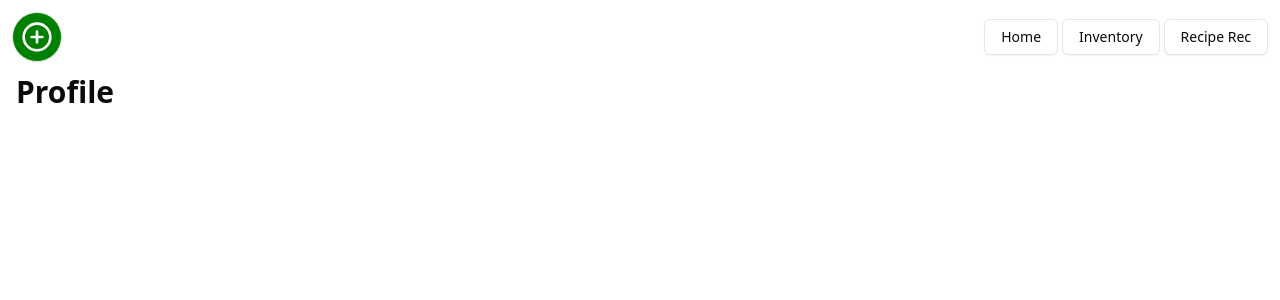
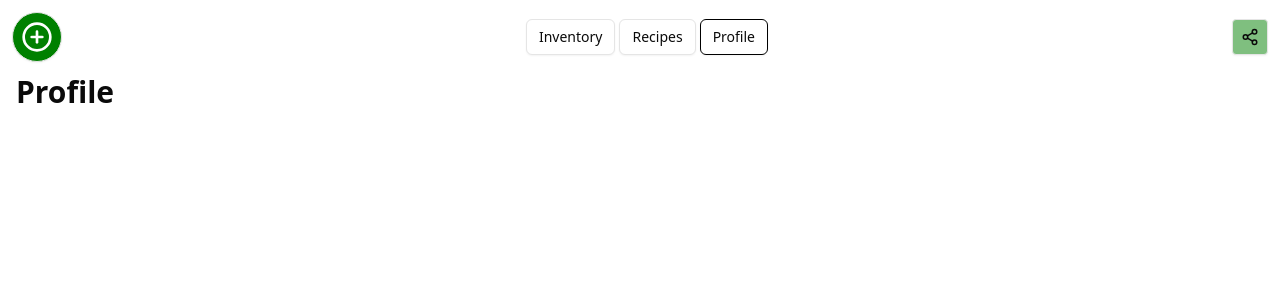
Before and after one commit to bellaw2022/food-waste-webapp, a React (Vite) app in the folder fridgify-frontend/: page /profile in a window 1280 px wide. Shown: the top 300 px of the page. Built offline with nearby package versions, Linux system fonts and the light colour scheme.

Commit message:
Added share button to navbar.

```diff
--- a/fridgify-frontend/src/components/shared/navbar.tsx
+++ b/fridgify-frontend/src/components/shared/navbar.tsx
@@ -1,11 +1,12 @@
-import { PlusCircleIcon } from "lucide-react";
+import { PlusCircleIcon, Share2Icon } from "lucide-react";
 import { Button } from "../ui/button";
 import { Link, useLocation } from "react-router-dom";
+import { cn } from "@/lib/utils";
 
 const buttonRoutes = [
-    { name: "Home", path: "/" },
     { name: "Inventory", path: "/inventory" },
-    { name: "Recipe Rec", path: "/recipe" },
+    { name: "Recipes", path: "/recipe" },
+    { name: "Profile", path: "/profile" },
 ]
 
 export const Navbar = () => {
@@ -24,13 +25,18 @@ export const Navbar = () => {
                 {buttonRoutes.map((route) => (
                     <Link to={route.path}>
                         <Button variant="outline"
-                            className={route.path === location.pathname ? "border-black" : ""}
+                            className={cn("px-3", route.path === location.pathname ? "border-black" : "")}
                         >
                             {route.name}
                         </Button>
                     </Link>
                 ))}
             </div>
+            <Link to="/profile/#share">
+                <Button className="px-2 w-fit h-fit rounded-sm bg-[green]/50" variant="outline">
+                    <Share2Icon size={18} />
+                </Button>
+            </Link>
         </div>
     );
 }
```
